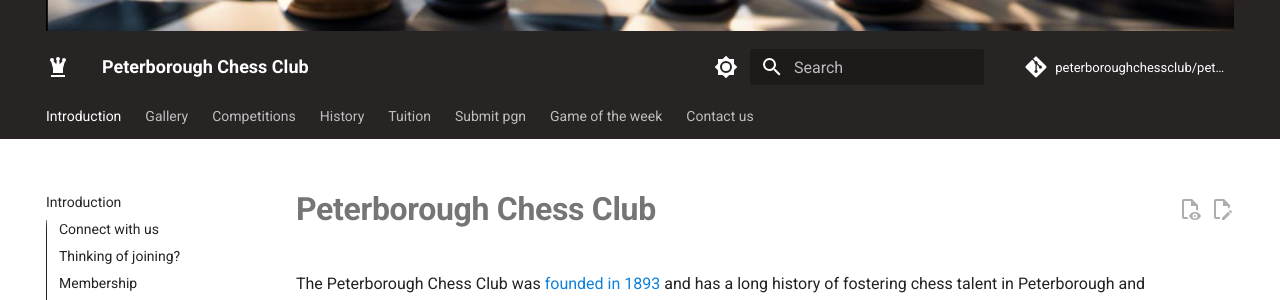
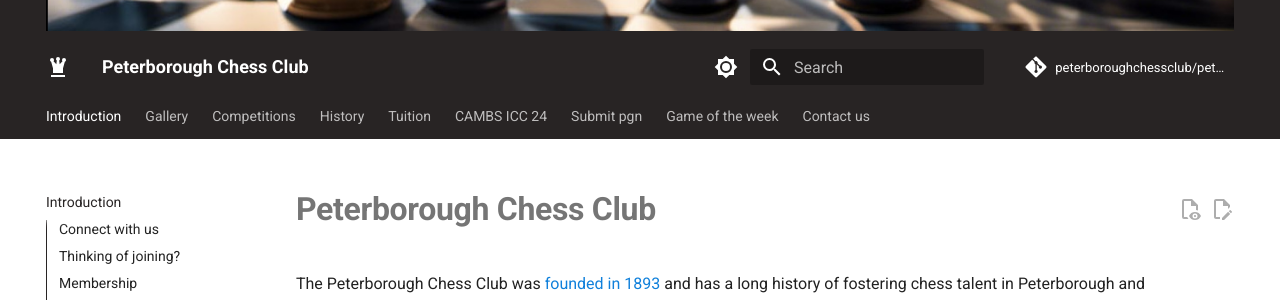
Before and after one commit to peterboroughchessclub/site, an MkDocs documentation site: the page built from docs/index.md, in a window 1280 px wide and 900 px high. Shown: the part 311-611 px from the top of the window. Built offline with MkDocs 1.6.1 and Material for MkDocs 9.7.7, drawn with Linux system fonts in a browser that asks for light colours; comment, search, counter and statistics services are not loaded.

Commit message:
Add files via upload

```diff
--- a/mkdocs.yml
+++ b/mkdocs.yml
@@ -104,6 +104,7 @@ nav:
     - Competitions: competitions.md
     - History: history.md
     - Tuition: tutorials.md
+    - CAMBS ICC 24: CAMBS_INDIVIDUAL_CHESS_CHAMPIONSHIP_2024.md
     - Submit pgn: submitpgn.md
     - Game of the week: GameOfTheWeek.md
     # - Software skills: websiteDevelopmentIdeas.md
```
